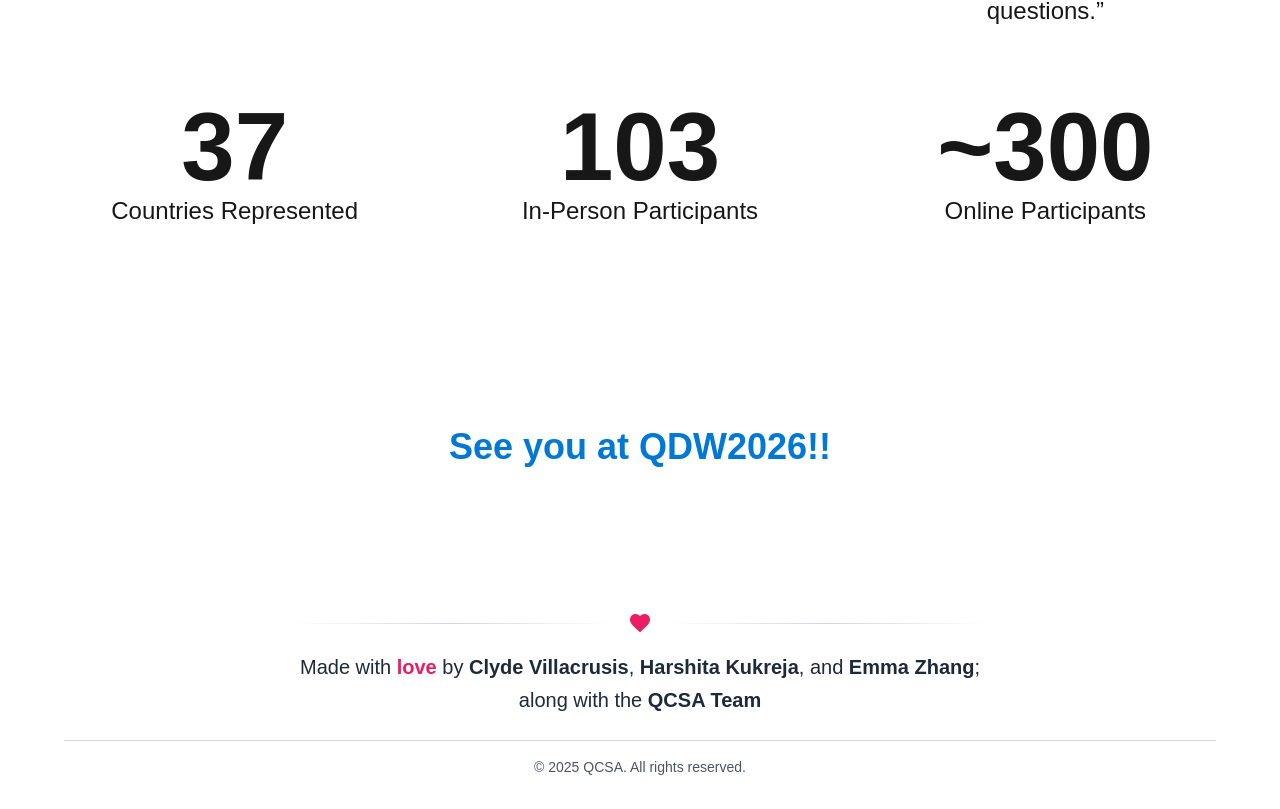
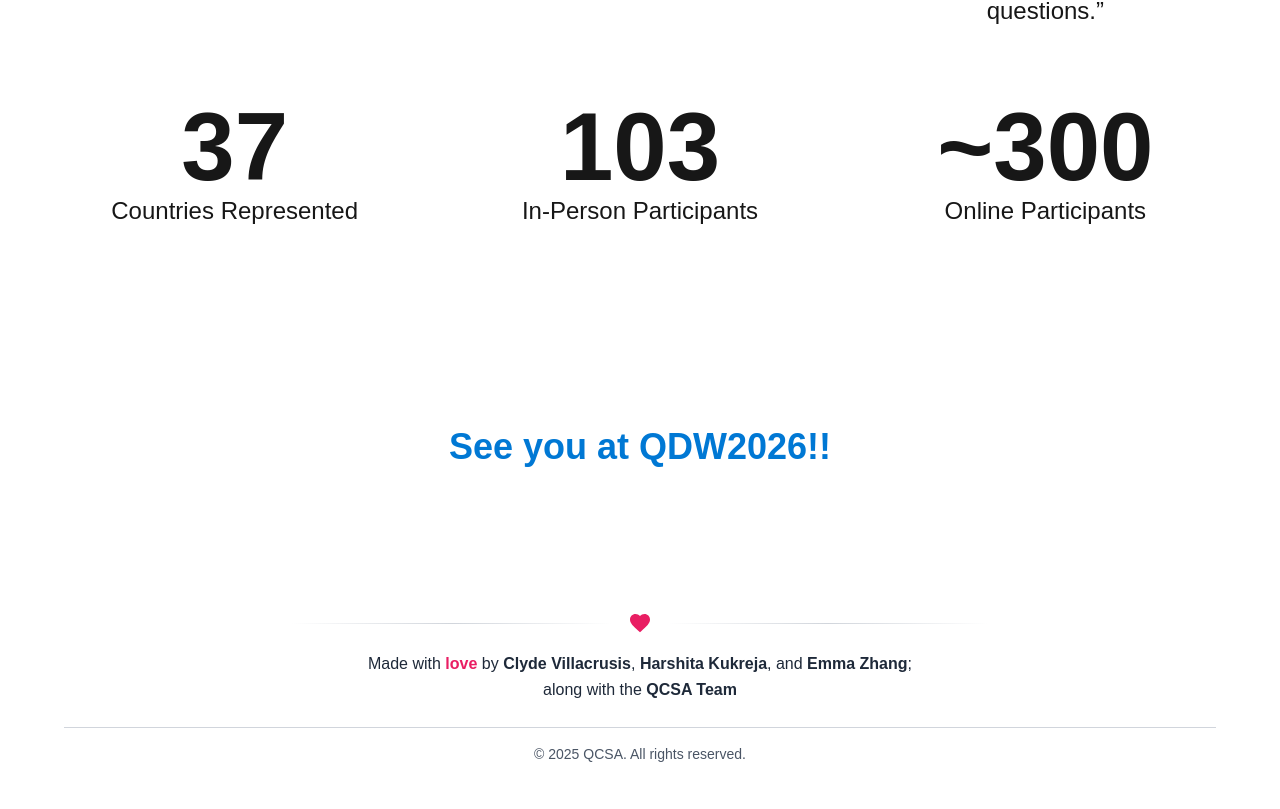
Before and after one commit to qcsa-at-ucla/qcsa, a Next.js app: page / in a window 1280 px wide. Shown: the part 2885-3694 px from the top of the page. Built offline with nearby package versions, Linux system fonts and the light colour scheme.

Commit message:
made footer font text size be like select an option

```diff
--- a/src/app/Components/footer.tsx
+++ b/src/app/Components/footer.tsx
@@ -13,8 +13,7 @@
             </div>
              <div className="h-px bg-gradient-to-r from-transparent via-gray-300 to-transparent flex-1 max-w-xs"></div>
           </div>
-
-          <p className="text-lg md:text-xl font-medium text-gray-800 leading-relaxed">
+            <p className="text-base font-medium text-gray-800 leading-relaxed">
             Made with{' '}
             <span className="font-semibold" style={{ color: '#E91E63' }}>love</span>{' '}
             by{' '}
```
